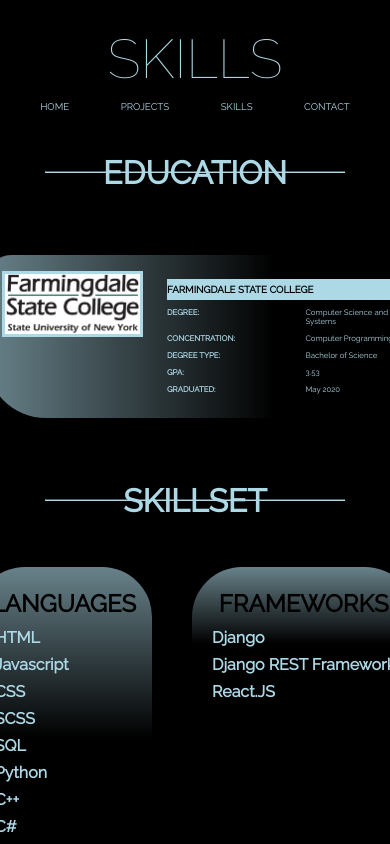
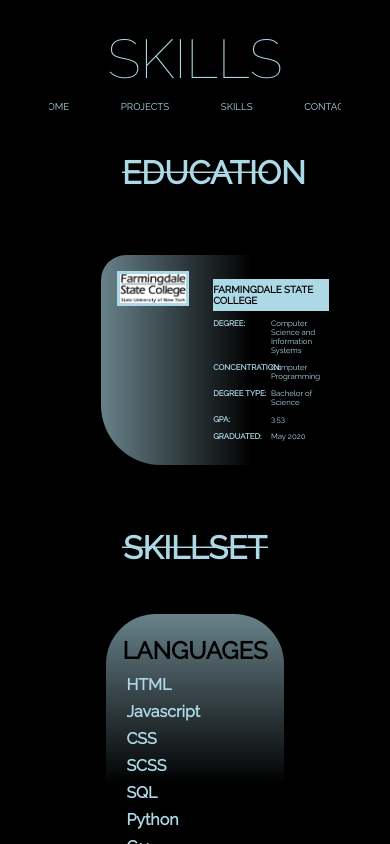
Before and after one commit to BranBer/MyPortfolioSite, a React (Create React App) app: page /skills in a window 390 px wide. Built offline with nearby package versions, Linux system fonts and the light colour scheme.

Commit message:
More mobile responsive fixes

```diff
--- a/src/Components/Skills/Skills.module.scss
+++ b/src/Components/Skills/Skills.module.scss
@@ -48,7 +48,6 @@
         font-family: 'Raleway';
         color: $base-color;
         background-color: rgba(0, 0, 0, .75);
-        min-width: 600px;
         overflow-y: scroll;
 
         display: flex;
```
